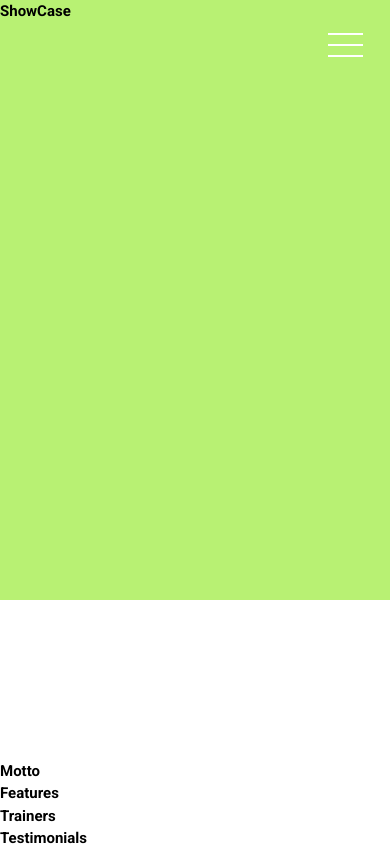
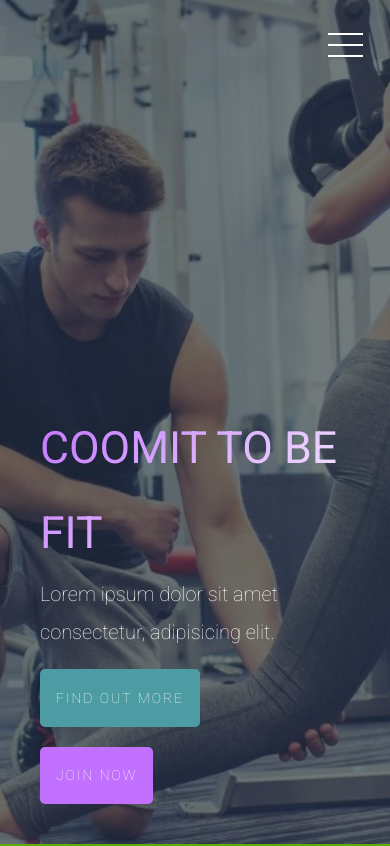
Before and after one commit to claudiobelempb/project-gymant-ic, a Next.js app: page / in a window 390 px wide. Shown: the top 846 px of the page. Built offline with nearby package versions, Linux system fonts and the light colour scheme.

Commit message:
ft-show-case finished

```diff
--- a/app/page.tsx
+++ b/app/page.tsx
@@ -8,28 +8,26 @@ export default function Home() {
     <>
       <main className='container'>
         <HeaderTop />
-        <section className='showcase overall-layout'>
-          <ShowCase />
-        </section>
-        <section className='motto overall-layout'>
+        <ShowCase />
+        <section className='motto content'>
           <h1>Motto</h1>
         </section>
-        <section className='features overall-layout'>
+        <section className='features content'>
           <h1>Features</h1>
         </section>
-        <section className='trainers overall-layout'>
+        <section className='trainers content'>
           <h1>Trainers</h1>
         </section>
-        <section className='testimonials overall-layout'>
+        <section className='testimonials content'>
           <h1>Testimonials</h1>
         </section>
-        <section className='clients overall-layout'>
+        <section className='clients content'>
           <h1>Clients</h1>
         </section>
-        <section className='register overall-layout'>
+        <section className='register content'>
           <h1>Register</h1>
         </section>
-        <footer className='footer overall-layout'>
+        <footer className='footer content'>
           <h1>Footer</h1>
         </footer>
       </main>
--- a/components/HeaderTop/index.tsx
+++ b/components/HeaderTop/index.tsx
@@ -16,7 +16,7 @@ export const HeaderTop: React.FC = () => {
   };
 
   return (
-    <header className={`header overall-layout ${open ? 'open' : ''}`}>
+    <header className={`header content ${open ? 'open' : ''}`}>
       <div onClick={handleOpen} className='header__menu'>
         <div className='header__menu--line'></div>
       </div>
--- a/components/ShowCase/index.tsx
+++ b/components/ShowCase/index.tsx
@@ -1,7 +1,16 @@
 export const ShowCase: React.FC = () => {
   return (
-    <>
-      <h1>ShowCase</h1>
-    </>
+    <section className='showcase content'>
+      <div className='showcase__content'>
+        <h1 className='showcase__content--title'>Coomit to be fit</h1>
+        <p className='showcase__content--para'>
+          Lorem ipsum dolor sit amet consectetur, adipisicing elit.
+        </p>
+        <div className='showcase__content--links'>
+          <a href='#'>Find out more</a>
+          <a href='#'>Join now</a>
+        </div>
+      </div>
+    </section>
   );
 };
--- a/scss/break-points/_500px.scss
+++ b/scss/break-points/_500px.scss
@@ -1,7 +1,21 @@
 @use "../general-styles/colors" as c;
+@use "../general-styles/typography" as f;
 @media screen and (max-width: 500px) {
-  .header {
-    background-color: var(--red-500);
-    ;
+  .header {}
+
+  .showcase {
+    &__content {
+
+
+      &--links {
+        flex-direction: column;
+        align-items: flex-start;
+
+        a:link,
+        a:visited {
+          font-size: f.fd('s1');
+        }
+      }
+    }
   }
 }
--- a/scss/break-points/_600px.scss
+++ b/scss/break-points/_600px.scss
@@ -1,6 +1,31 @@
 @use "../general-styles/colors" as c;
+@use "../general-styles/typography" as f;
 @media screen and (max-width: 600px) {
-  .header {
-    background-color: var(--violet-500);
+  .container {
+    grid-template-rows: min-content 100vh repeat(9, min-content);
+  }
+
+  .showcase {
+    padding: 4rem;
+
+    &__content {
+      &--title {
+        font-size: f.fd('l4');
+        font-weight: f.fw('400');
+        text-align: left;
+      }
+
+      &--para {
+        font-size: 2rem;
+      }
+
+      &--links {
+
+        a:link,
+        a:visited {
+          font-size: f.fd('s1');
+        }
+      }
+    }
   }
 }
--- a/scss/break-points/_800px.scss
+++ b/scss/break-points/_800px.scss
@@ -108,4 +108,16 @@
     }
   }
 
+  .showcase {
+    &__content {
+      &--title {
+        text-align: left;
+      }
+
+      &--links {
+        justify-content: flex-start;
+      }
+    }
+  }
+
 }
--- a/scss/break-points/_index.scss
+++ b/scss/break-points/_index.scss
@@ -2,5 +2,5 @@
 @forward "1100px";
 @forward "1300px";
 @forward "800px";
+@forward "600px";
 @forward "500px";
-@forward "600px";
--- a/scss/general-styles/_colors.scss
+++ b/scss/general-styles/_colors.scss
@@ -33,7 +33,6 @@ $dark-theme-colors: (
   'linkedin': hsl(201, 100%, 35%),
   'instagram': hsl(329, 100%, 50%)
 );
-
 
 // _mixins.scss
 
--- a/scss/overall-layout/_layout.scss
+++ b/scss/overall-layout/_layout.scss
@@ -8,6 +8,6 @@
   justify-content: center;
 }
 
-.overall-layout {
+.content {
   grid-column: container-start / container-end;
 }
--- a/scss/utility-classes/_6.utilities.scss
+++ b/scss/utility-classes/_6.utilities.scss
@@ -1,4 +1,8 @@
+@use "../general-styles/colors" as c;
+@use "../general-styles/typography" as f;
+
 @import url('https://fonts.googleapis.com/css2?family=Roboto:ital,wght@0,100;0,300;0,400;0,500;0,700;0,900;1,100;1,300;1,400;1,500;1,700;1,900&display=swap');
+
 
 :root {
   font-size: 62.5%;
@@ -29,13 +33,50 @@ li {
 a:link,
 a:visited {
   text-decoration: none;
-  color: var(--green-500);
-  font-weight: font-weight(font-weight-light);
+  color: var(--gray-100);
+  font-weight: f.fw(400);
   letter-spacing: 0.2rem;
-  font-size: font-size(font-size-small);
+  font-size: f.fs(m1);
+}
+
+::selection {
+  background-color: var(--green-500);
 }
 
 i {
-  color: var(--green-500);
-  font-size: font-size(font-size-medium);
+  color: var(--gray-100);
+  font-size: f.fs(m1);
 }
+
+%bg {
+  background-size: cover;
+  background-repeat: no-repeat;
+  background-position: center;
+}
+
+%sec-padding {
+  padding: 6vh 4vw;
+}
+
+%sec-heading {
+  font-size: f.fs(m1);
+  font-weight: f.fw('300');
+  letter-spacing: 0.2rem;
+  color: var(--gray-100);
+}
+
+%sec-para {
+  font-size: f.fs(s2);
+  letter-spacing: 0.2rem;
+  font-family: "Balsamiq Sans", cursive;
+  color: var(--gray-100);
+}
+
+%sec-h3 {
+  font-size: f.fs(s1);
+  color: var(--gray-100);
+}
+
+%sec-h4 {
+  color: var(--gray-100);
+}
--- a/scss/website-sections/_1.showcase.scss
+++ b/scss/website-sections/_1.showcase.scss
@@ -1,8 +1,107 @@
-@use '../general-styles/colors' as color;
+@use '../general-styles/colors' as c;
+@use '../general-styles/typography' as f;
+@import '../utility-classes/6.utilities';
+
+
 
 .showcase {
-  // background-color: color.color('green-600');
-  background-color: var(--green-600);
-  grid-column: container-start / container-end;
-  height: 600px;
+  background-image: linear-gradient(var(--blue-600),
+      var(--blue-600)),
+    url('/assets/images/showcase/showcase-bg.jpg');
+  @extend %bg;
+  @extend %sec-padding;
+
+  display: flex;
+  justify-content: center;
+  align-items: flex-end;
+
+  &__content {
+    display: flex;
+    flex-direction: column;
+
+    &--title {
+      text-align: center;
+      font-size: f.fd('l2');
+      font-weight: f.fw('300');
+      text-transform: uppercase;
+      background-image: linear-gradient(135deg, var(--violet-500), var(--gray-100));
+      -webkit-background-clip: text;
+      background-clip: text;
+      -webkit-text-fill-color: transparent;
+    }
+
+    &--para {
+      font-size: f.fd('s2');
+      font-weight: f.fw('100');
+      color: var(--gray-100);
+      margin-bottom: calc(1rem + 2vw);
+    }
+
+    &--links {
+      display: flex;
+      justify-content: center;
+      align-items: center;
+      gap: 2rem;
+
+      a:link,
+      a:visited {
+        font-size: f.fd('s1');
+        padding: calc(0.5rem + 1vh) calc(1rem + 1vw);
+        text-transform: uppercase;
+        position: relative;
+        border-radius: 0.5rem;
+        z-index: 1;
+        transition: all 0.5s ease-in-out;
+      }
+
+      a:link:first-child,
+      a:visited:first-child {
+        background-color: var(--blue-500);
+        border: 0.2rem solid var(--blue-500);
+        color: var(--gray-100);
+
+      }
+
+      a:link:last-child,
+      a:visited:last-child {
+        background-color: var(--violet-500);
+        border: 0.2rem solid var(--violet-500);
+        color: var(--gray-100);
+      }
+
+      a:link:first-child::before,
+      a:visited:first-child::before,
+      a:link:last-child::before,
+      a:visited:last-child::before {
+        content: '';
+        position: absolute;
+        top: 0;
+        left: 0;
+        height: 100%;
+        width: 100%;
+        background-color: var(--gray-100);
+        border-radius: inherit;
+        z-index: -1;
+        transform: scale(0);
+        transition: all 0.5s ease-in-out;
+      }
+
+      a:hover:first-child::before,
+      a:hover:first-child::before,
+      a:hover:last-child::before,
+      a:hover:last-child::before {
+        transform: scale(1);
+      }
+
+      a:hover:first-child,
+      a:hover:first-child {
+        color: var(--violet-500);
+      }
+
+      a:hover:last-child,
+      a:hover:last-child {
+        color: var(--blue-500);
+      }
+    }
+  }
 }
```
